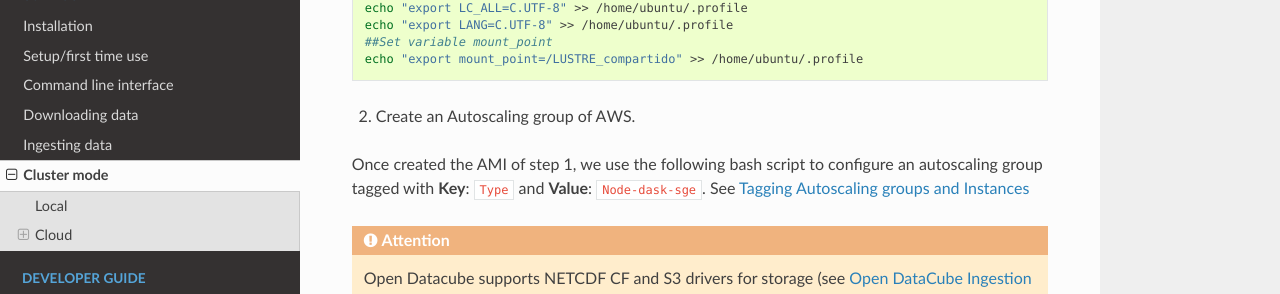
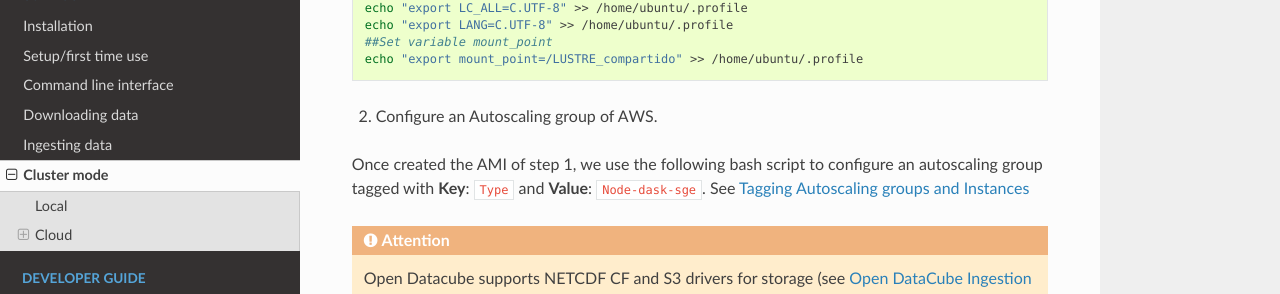
Before and after one commit to CONABIO/antares3, a Sphinx documentation site: the page built from docs/cluster.rst, in a window 1280 px wide and 900 px high, scrolled down 2230 px. Shown: the part 151-445 px from the top of the window. Built offline with Sphinx 7.4.7 and the Read the Docs theme 2.0.0, drawn with Linux system fonts in a browser that asks for light colours.

```diff
--- a/docs/cluster.rst
+++ b/docs/cluster.rst
@@ -135,7 +135,7 @@
 	echo "export mount_point=/LUSTRE_compartido" >> /home/ubuntu/.profile
 
 
-2. Create an Autoscaling group of AWS.
+2. Configure an Autoscaling group of AWS.
 
 Once created the AMI of step 1, we use the following bash script to configure an autoscaling group tagged with **Key**: ``Type`` and **Value**: ``Node-dask-sge``. See `Tagging Autoscaling groups and Instances`_
 
```
